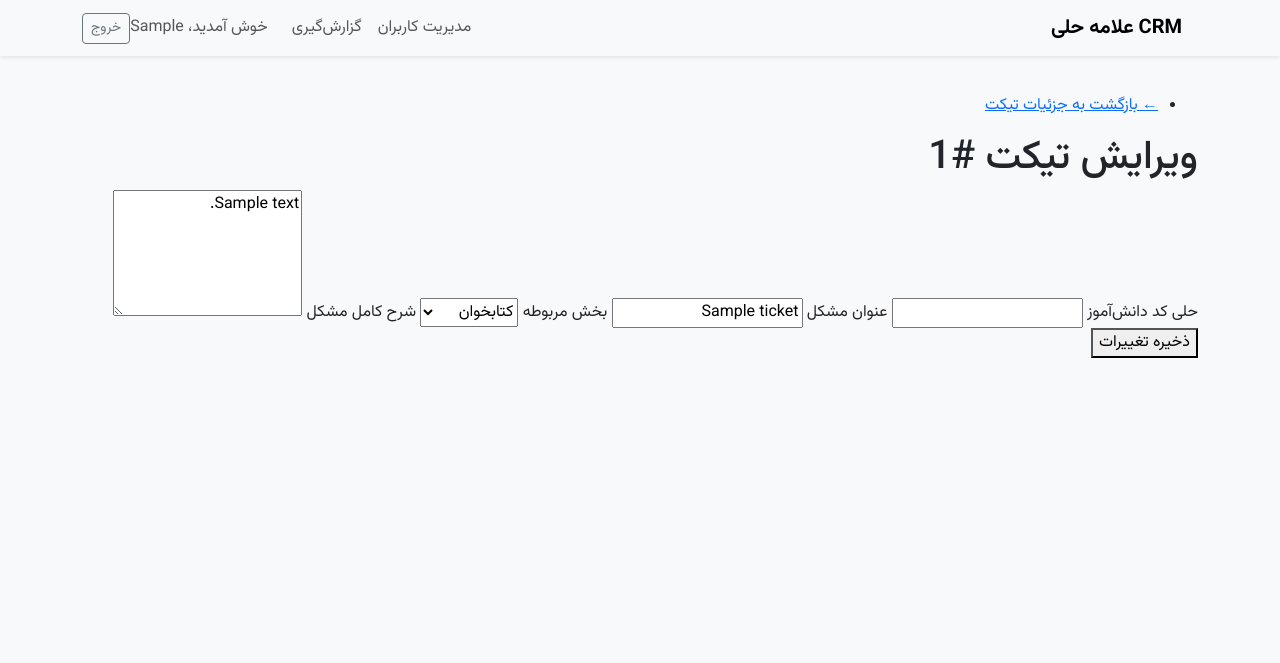
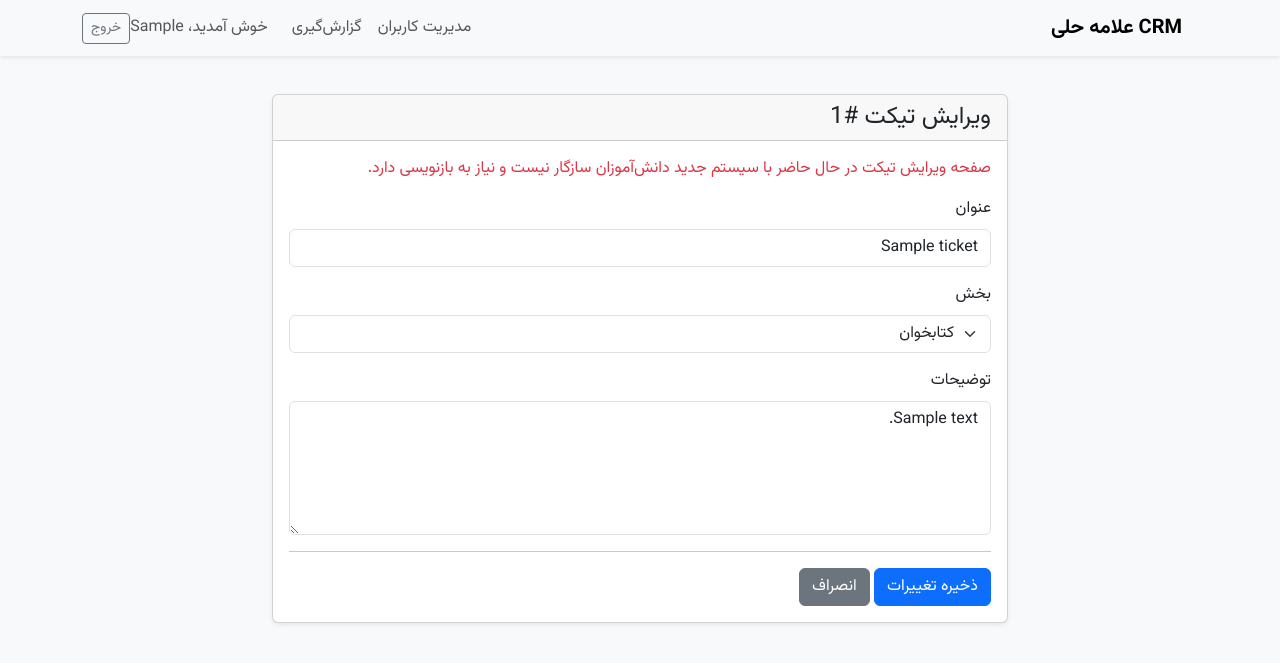
Before and after one commit to AllamehHelli/CRM, a Flask app: page /ticket/1/edit in a window 1280 px wide. Shown: the top 663 px of the page. Run offline with Flask 3, Linux system fonts and the light colour scheme; a user stored in the database is signed in; tables that the repository leaves empty hold one stand-in row (values such as "Sample post"); some libraries are stand-ins or nearby versions.

Commit message:
Update edit_ticket.html

```diff
--- a/templates/edit_ticket.html
+++ b/templates/edit_ticket.html
@@ -1,37 +1,24 @@
 {% extends "base.html" %}
-
 {% block title %}ویرایش تیکت #{{ ticket.id }}{% endblock %}
 
 {% block content %}
-<article>
-    <header>
-        <nav>
-            <ul>
-                <li><a href="{{ url_for('ticket_detail', ticket_id=ticket.id) }}">&larr; بازگشت به جزئیات تیکت</a></li>
-            </ul>
-        </nav>
-        <h1>ویرایش تیکت #{{ ticket.id }}</h1>
-    </header>
-    <form method="POST">
-        <label for="student_code">حلی کد دانش‌آموز</label>
-        <input type="text" name="student_code" value="{{ ticket.student_code }}" required>
-
-        <label for="title">عنوان مشکل</label>
-        <input type="text" name="title" value="{{ ticket.title }}" required>
-
-        <label for="department_id">بخش مربوطه</label>
-        <select name="department_id" required>
-            {% for department in departments %}
-                <option value="{{ department.id }}" {% if department.id == ticket.department_id %}selected{% endif %}>
-                    {{ department.name }}
-                </option>
-            {% endfor %}
-        </select>
-
-        <label for="description">شرح کامل مشکل</label>
-        <textarea name="description" rows="5" required>{{ ticket.description }}</textarea>
-
-        <button type="submit">ذخیره تغییرات</button>
-    </form>
-</article>
+<div class="row justify-content-center">
+    <div class="col-md-8">
+        <div class="card shadow-sm">
+            <div class="card-header"><h4 class="my-0 fw-normal">ویرایش تیکت #{{ ticket.id }}</h4></div>
+            <div class="card-body">
+                <form method="POST">
+                    <!-- این بخش نیاز به بازنویسی کامل دارد -->
+                    <p class="text-danger">صفحه ویرایش تیکت در حال حاضر با سیستم جدید دانش‌آموزان سازگار نیست و نیاز به بازنویسی دارد.</p>
+                    <div class="mb-3"><label class="form-label">عنوان</label><input type="text" name="title" class="form-control" value="{{ ticket.title }}" required></div>
+                    <div class="mb-3"><label class="form-label">بخش</label><select name="department_id" class="form-select" required>{% for d in departments %}<option value="{{ d.id }}" {% if ticket.department_id == d.id %}selected{% endif %}>{{ d.name }}</option>{% endfor %}</select></div>
+                    <div class="mb-3"><label class="form-label">توضیحات</label><textarea name="description" class="form-control" rows="5" required>{{ ticket.description }}</textarea></div>
+                    <hr>
+                    <button type="submit" class="btn btn-primary">ذخیره تغییرات</button>
+                    <a href="{{ url_for('ticket_detail', ticket_id=ticket.id) }}" class="btn btn-secondary">انصراف</a>
+                </form>
+            </div>
+        </div>
+    </div>
+</div>
 {% endblock %}
```
